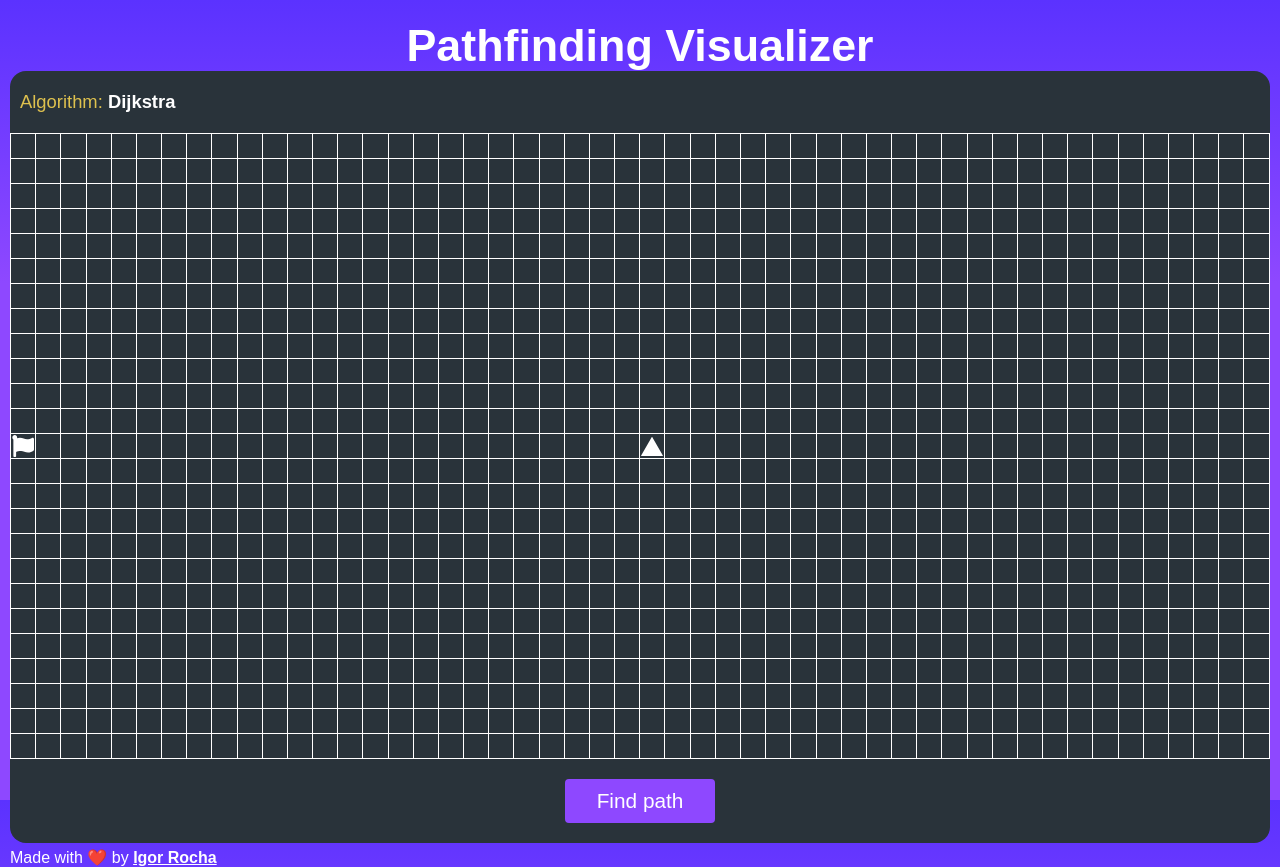
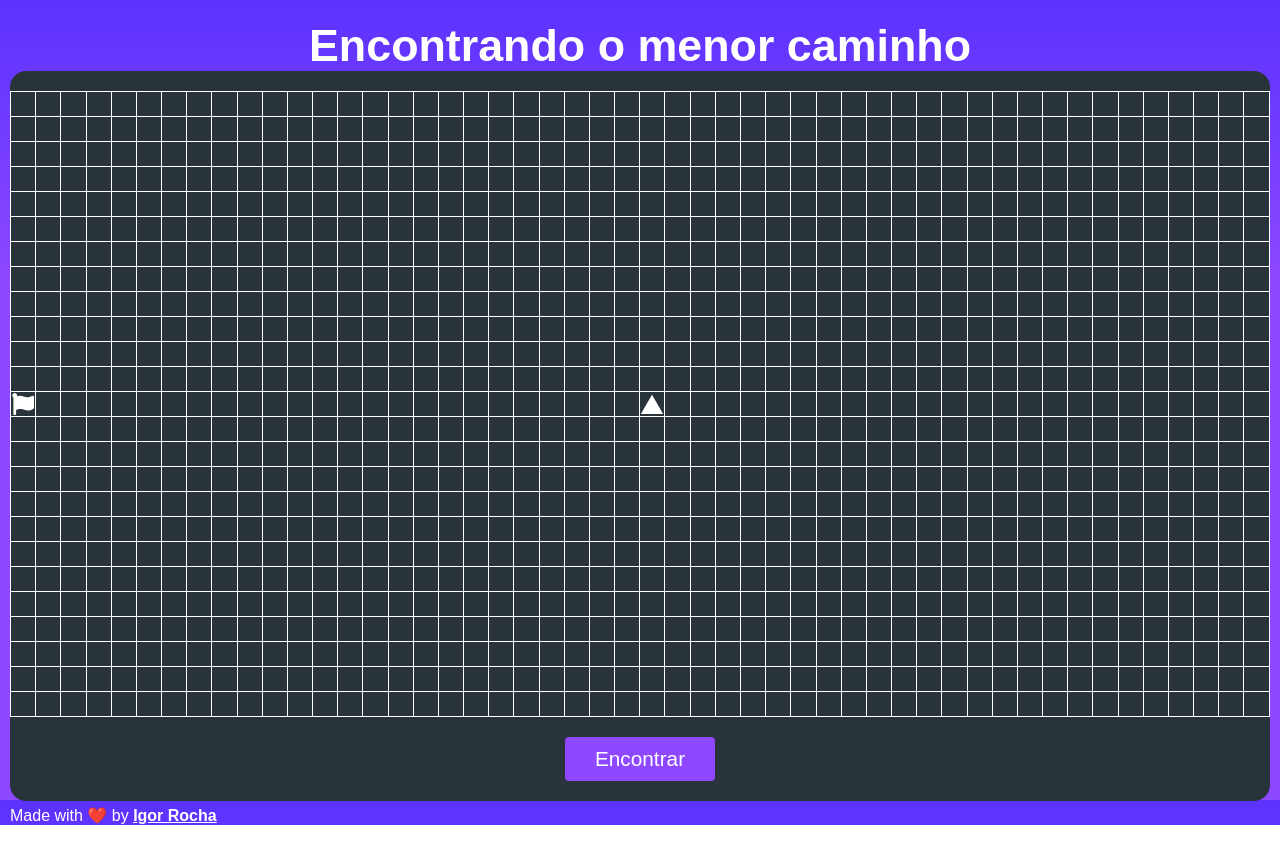
Before and after one commit to CinatitBR/amazing-pathfinding-visualizer, a React (Create React App) app: page / in a window 1280 px wide. After the commit the page ends 825 px from the top, so only its background shows below. Built offline with nearby package versions, Linux system fonts and the light colour scheme; a web font is replaced by a local one.

Commit message:
Atualiza texto para português

```diff
--- a/src/App.tsx
+++ b/src/App.tsx
@@ -399,10 +399,10 @@ function App() {
 
   return (
     <Container>
-      <Title>Pathfinding Visualizer</Title>
+      <Title>Encontrando o menor caminho</Title>
 
       <BoardWrapper ref={boardWrapperRef}>
-        <p><span>Algorithm:</span> Dijkstra</p>
+        {/* <p><span>Algorithm:</span> Dijkstra</p> */}
 
         <Board algoStatus={algoStatus}>
           <tbody>
@@ -431,9 +431,9 @@ function App() {
           disabled={algoStatus === 'running'}
           algoStatus={algoStatus}
         >
-          {algoStatus === 'initial' && 'Find path'}
-          {algoStatus === 'running' && 'Running...'}
-          {algoStatus === 'finished' && 'Restart'}
+          {algoStatus === 'initial' && 'Encontrar'}
+          {algoStatus === 'running' && 'Calculando menor rota...'}
+          {algoStatus === 'finished' && 'Recomeçar'}
         </Button>
       </BoardWrapper>
 
```
